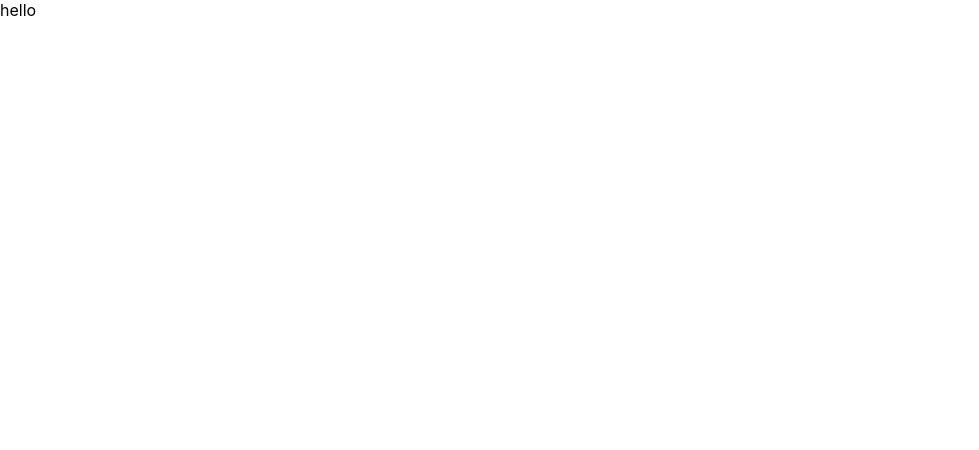
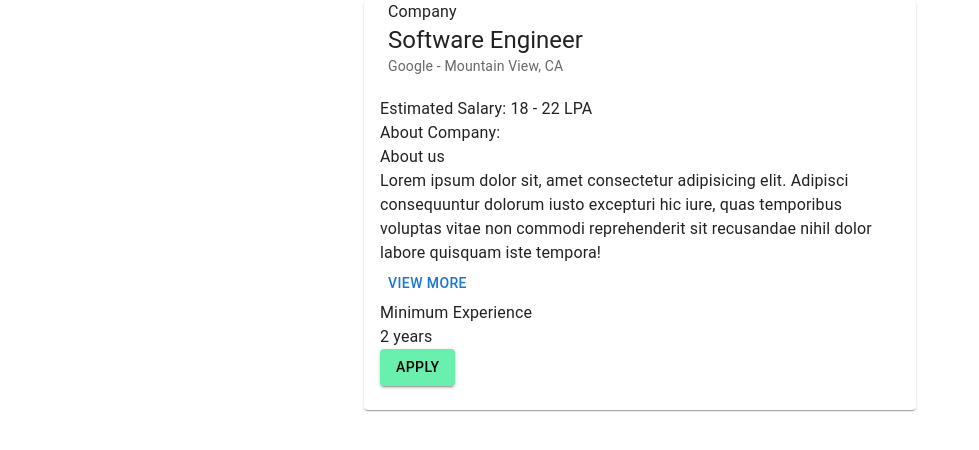
Before and after one commit to Pinder27/weekday-assignment, a React (Create React App) app: page / in a window 1280 px wide. Shown: the top 450 px of the page, without its empty margins (0-979 px from the left). Built offline with nearby package versions, Linux system fonts and the light colour scheme.

Commit message:
build card structure

```diff
--- a/package.json
+++ b/package.json
@@ -3,6 +3,10 @@
   "version": "0.1.0",
   "private": true,
   "dependencies": {
+    "@emotion/react": "^11.11.4",
+    "@emotion/styled": "^11.11.5",
+    "@mui/icons-material": "^5.15.15",
+    "@mui/material": "^5.15.15",
     "@testing-library/jest-dom": "^5.17.0",
     "@testing-library/react": "^13.4.0",
     "@testing-library/user-event": "^13.5.0",
--- a/src/App.js
+++ b/src/App.js
@@ -1,9 +1,10 @@
 import logo from './logo.svg';
 import './App.css';
+import JobCard from './components/jobCard';
 
 function App() {
   return (
-    <div>hello</div>
+    <JobCard/>
   );
 }
 
--- /dev/null
+++ b/src/components/jobCard.jsx
@@ -0,0 +1,64 @@
+import React, { useState } from 'react';
+import {
+  Card,
+  CardContent,
+  Typography,
+  Button,
+  Box,
+  Container,
+  CardHeader,
+
+} from '@mui/material';
+
+
+const JobCard = () => {
+    const job = {
+        title: 'Software Engineer',
+        company: 'Google',
+        location: 'Mountain View, CA',
+        description: 'Work on the next big thing',
+        experience: '5 years',
+        applyLink: 'https://careers.google.com/jobs/results/123456',
+        minSalary: 18,
+        maxSalary: 22,
+        minExp: 2,
+    }
+
+
+
+
+  return (
+    <Container maxWidth="sm">
+    <Card sx='sm'>
+        <Container>
+        <Typography>Company</Typography>
+        <Typography variant="h5" component="h2">
+          {job.title}
+        </Typography>
+        <Typography variant="body2" color="textSecondary" gutterBottom>
+          {job.company} - {job.location}
+        </Typography>
+        </Container>
+      <CardContent>
+            <Typography>{`Estimated Salary: ${job.minSalary} - ${job.maxSalary} LPA`}</Typography>
+            <Box>
+                <Typography>About Company:</Typography>
+                <Typography>About us</Typography>
+                <Typography>Lorem ipsum dolor sit, amet consectetur adipisicing elit. Adipisci consequuntur dolorum iusto excepturi hic iure, quas temporibus voluptas vitae non commodi reprehenderit sit recusandae nihil dolor labore quisquam iste tempora!</Typography>
+                <Button>View More</Button>
+
+          </Box>
+          <Typography>
+            Minimum Experience
+          </Typography>
+          <Typography>{`${job.minExp} years`}</Typography>
+          <Button variant="contained" style={{ backgroundColor: '#69f0ae', color: 'black' }}>
+            <a href={job.applyLink} style={{ textDecoration: 'none', color: 'black' }}>Apply</a>
+          </Button>
+      </CardContent>
+    </Card>
+    </Container>
+  );
+};
+
+export default JobCard;
```
Also changed, not shown: 1 other file (tests, documents, lock files or other folders).
